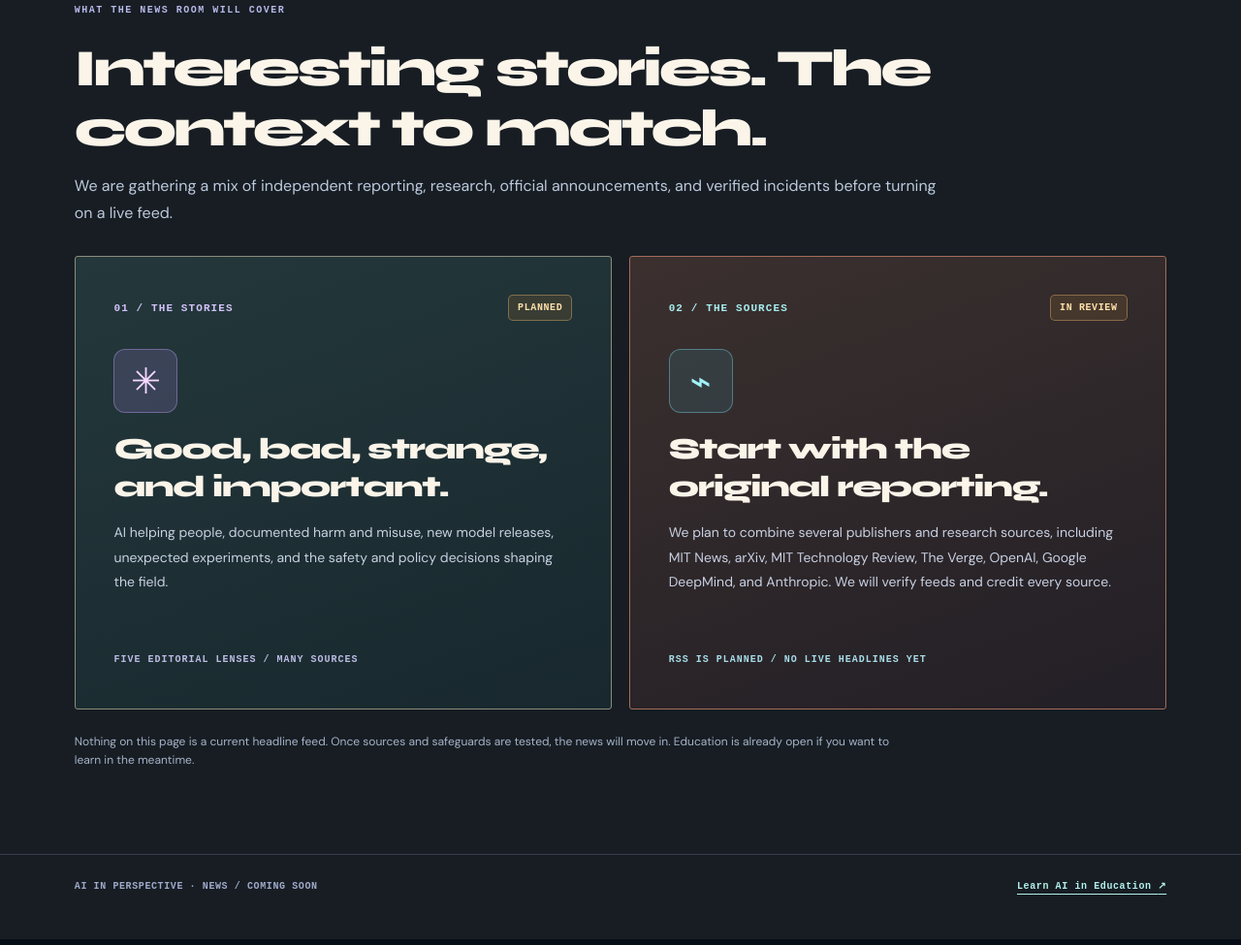
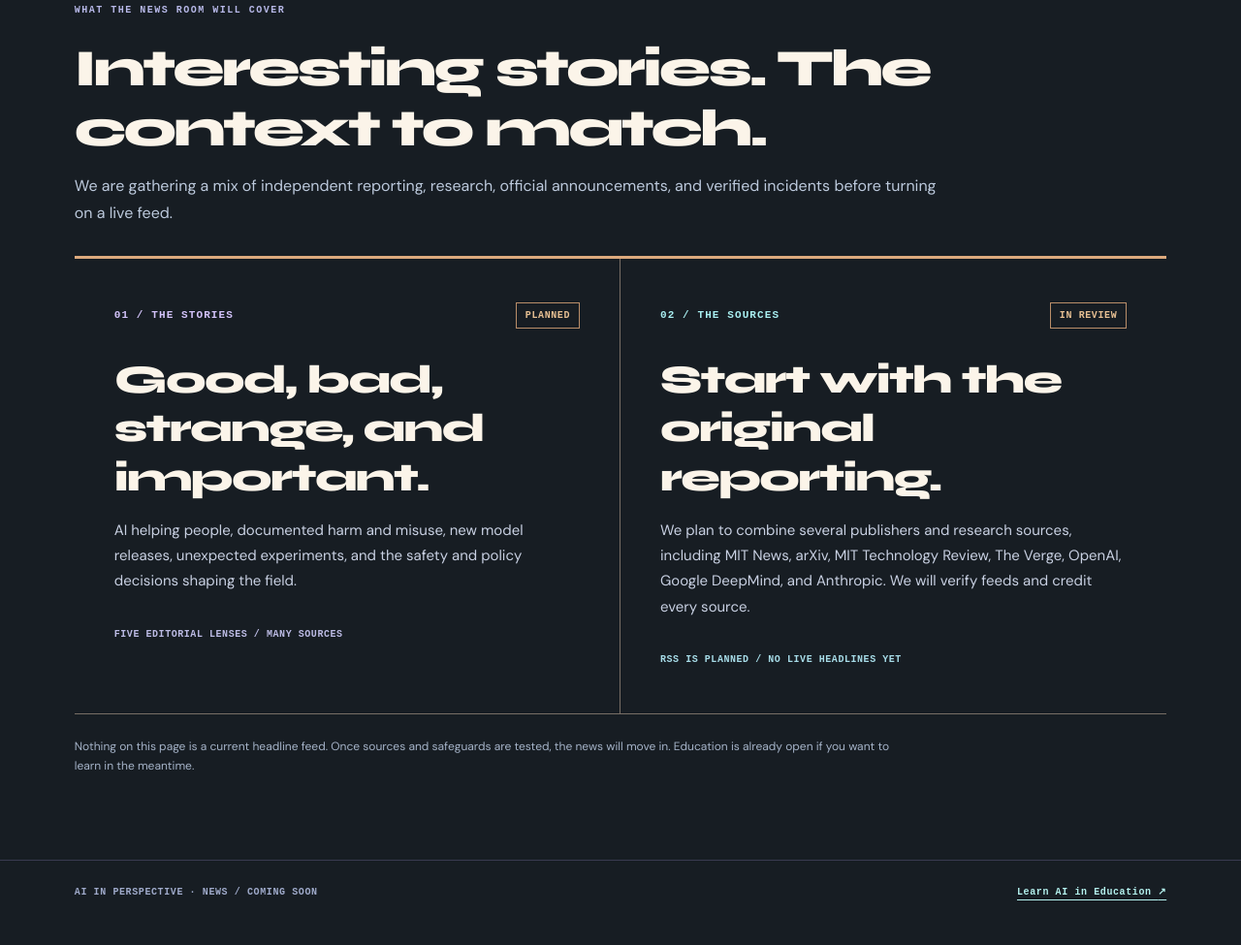
Before and after one commit to S-Pillow/ai-in-perspective, an Astro site: page /explore/news in a window 1280 px wide. Shown: the part 2082-3057 px from the top of the page at 97% size. Built offline with nearby package versions, Linux system fonts and the light colour scheme; Astro itself is replaced by a stand-in of ours.

Commit message:
design(news): replace repeated lower card boxes with a two-column editorial brief

```diff
--- a/src/styles/education-news.css
+++ b/src/styles/education-news.css
@@ -117,3 +117,15 @@
 .en-progress span{color:#f5c996;}
 @media(max-width:700px){.en-hero__signal.en-bulletin{width:min(94%,390px);min-height:395px;transform:none;margin:10px auto 18px;}}
 @media(max-width:530px){.en-hero__signal.en-bulletin{width:min(100%,320px);min-height:380px;padding:19px 17px;}.en-bulletin__headline{font-size:35px;padding:16px 0;}.en-bulletin__row{font-size:11px;}.en-bulletin__row strong{font-size:11px;}}
+
+/* AIIP-EDU-02C: editorial desk below the arcade, not a second pair of glowing cards. */
+.en-next__cards{grid-template-columns:minmax(0,1fr) minmax(0,1fr);gap:0;border-top:3px solid #dca97d;}
+.en-next__card,.en-next__card--news{border:0;border-bottom:1px solid #776e65;border-radius:0;background:transparent;padding:clamp(24px,3.5vw,49px) clamp(17px,3.2vw,46px) clamp(28px,3.5vw,46px);}
+.en-next__card:first-child{border-right:1px solid #776e65;}
+.en-next__card-top{align-items:baseline;}
+.en-next__stamp{border-radius:0;border-color:#ba8e69;background:transparent;color:#e6bf92;}
+.en-next__glyph{display:none;}
+.en-next__card h3{max-width:460px;font-size:clamp(26px,3.2vw,44px);margin:28px 0 15px;}
+.en-next__card>p{max-width:630px;margin:0 0 26px;min-height:0;font-size:15px;line-height:1.75;}
+.en-next__small{font-size:10px;letter-spacing:.055em;}
+@media(max-width:700px){.en-next__cards{grid-template-columns:1fr;}.en-next__card:first-child{border-right:0;}.en-next__card,.en-next__card--news{padding:27px 4px;}}
```
